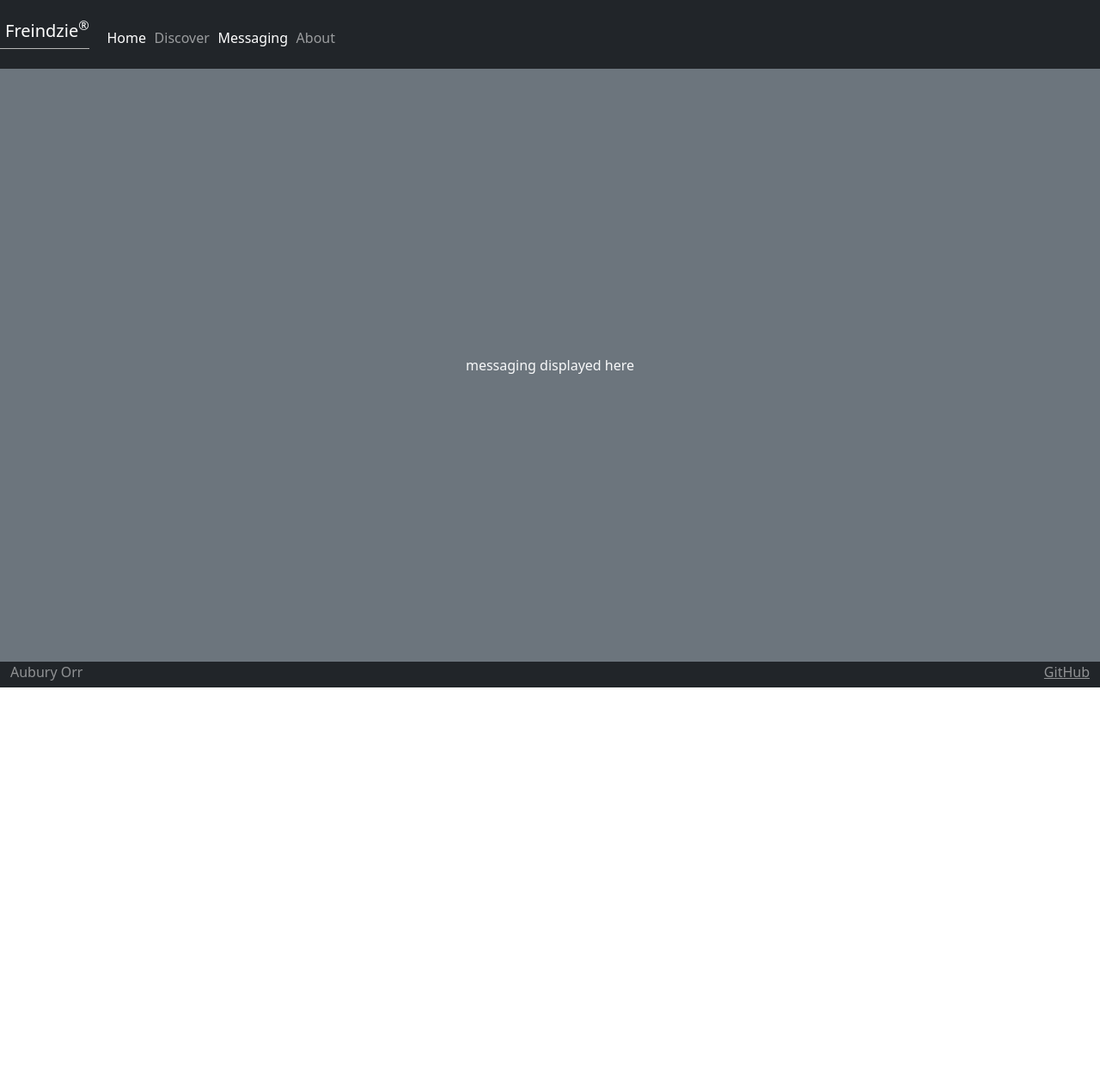
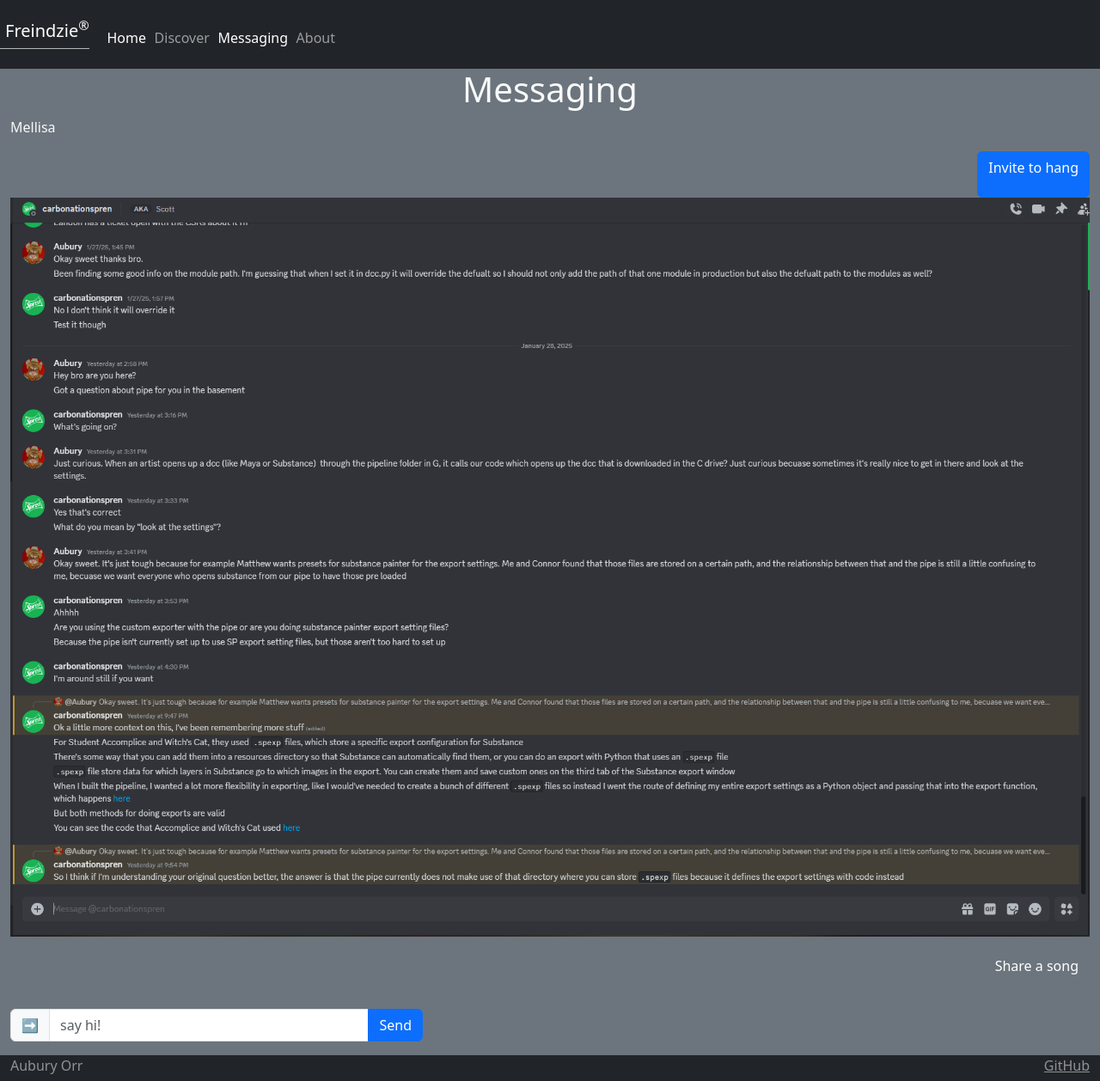
Before and after one commit to BrendonsDad/startup, a React (Vite) app: page /messaging in a window 1280 px wide. Shown: the whole page at 86% size. Before the commit the page ends 800 px from the top, so only its background shows below. Built offline with nearby package versions, Linux system fonts and the light colour scheme.

Commit message:
got the react working, added the new sh file that uses vite.

```diff
--- a/src/about/about.jsx
+++ b/src/about/about.jsx
@@ -1,9 +1,20 @@
 import React from 'react';
+import './about.css';
 
 export function About() {
   return (
     <main className="container-fluid bg-secondary text-center">
-      <div>About displayed here</div>
+        <div id="picture" className="picture-box"><img src="smilingfreinds.png" alt="random" /></div>
+      <div id="quote" className="quote-box bg-light text-dark">
+        <p className="quote">
+          Remember the excietment you felt when you met and hung out with your best friends while growing up? At Friendzie,
+          we try to capture that feeling. Unlike other social media platforms that try to keep you on them as long as possible,
+          we focuse on helping people with similar interests meet up. Meet people in your area that have a similar taste in music,
+          sports or anything else you could imagine. Invite people to "hang" and form groups. We focus on finding you new friends,
+          and you get to focus on your real social life.
+        </p>
+    </div>
+
     </main>
   );
 }
--- a/src/discover/discover.jsx
+++ b/src/discover/discover.jsx
@@ -1,9 +1,43 @@
 import React from 'react';
+import './discover.css';
 
 export function Discover() {
   return (
     <main className="container-fluid bg-secondary text-center">
-      <div>Discover displayed here</div>
+        <h1>JOIN GROUPS IN YOUR AREA</h1>
+
+        <div className="container">
+          <div className="card">
+            <h4>Punk Rock Lovers (Provo)</h4>
+            <img src="guitar.jpg" width="200px" alt="guitar"/>
+          </div>
+          <div className="card">
+            <h4>Intremural Football (Saturdays)</h4>
+            <img src="football.jpg" width="200px" alt="football"/>
+          </div>
+          <div className="card">
+            <h4>Medeival Larping</h4>
+            <img src="sword.jpg" width="200px" alt="sword"/>
+          </div>
+          <div className="card">
+            <h4>Orem Baseball</h4>
+            <img src="baseballmit.jpg" width="200px" alt="baseball mit"/>
+          </div>
+          <div className="card">
+            <h4>Hiking Club</h4>
+            <img src="mountains.jpg" width="200px" alt="Mountain range"/>
+          </div>
+          <div className="card">
+            <h4>Sunset Squad</h4>
+            <img src="beach.jpg" width="200px" alt="Sunset at beach"/>
+          </div>
+        </div>
+
+        <div className="makeGroup">
+            <button className="btn btn-primary">
+                <p>+ Make a Group</p>
+              </button>
+        </div>
     </main>
   );
 }
--- a/src/login/login.jsx
+++ b/src/login/login.jsx
@@ -3,7 +3,27 @@ import React from 'react';
 export function Login() {
   return (
     <main className="container-fluid bg-secondary text-center">
-      <div>login displayed here</div>
+      <h1>We are glad you are <i>here.</i> We will help you get out <i>there.</i></h1>
+      <h3>Sign up or log in</h3>
+      <div className="form">
+        <form method="get" action="discover.html">
+          <div className="input-group mb-3">
+            <span className="input-group-text">@</span>
+            <input className="form-control"type="text" placeholder="your@email.com" />
+          </div>
+          <div className="input-group mb-3">
+            <span className="input-group-text">🔒</span>
+            <input className="form-control" type="password" placeholder="password" />
+          </div>
+          <div className="input-group mb-3">
+              <span className="input-group-text">DOB</span>
+              <input className="form-control" type="date" placeholder="mm/dd/yyyy" />
+            </div>
+          <button type="submit" className="btn btn-primary">Create</button>
+          <p>Already have an Account? Here:</p>
+          <button type="submit" className="btn btn-secondary">Login</button>
+        </form>
+      </div>
     </main>
   );
 }
--- a/src/messaging/messaging.jsx
+++ b/src/messaging/messaging.jsx
@@ -1,9 +1,36 @@
 import React from 'react';
-
+import './messaging.css';
 export function Messaging() {
   return (
     <main className="container-fluid bg-secondary text-center">
-      <div>messaging displayed here</div>
+        <h1 className="Messaging">Messaging</h1>
+        <div className="friend">
+            <p>Mellisa</p>
+        </div>
+        <div className="invite">
+            <button className="btn btn-primary">
+                <p>Invite to hang</p>
+              </button>
+        </div>
+        <div className="textimg">
+            <img className="textExample" src="discordex.PNG" alt="example of texting"/>
+        </div>
+        <div className="sharesong ">
+            <button className="btn btn-secondary">
+                <p>Share a song</p>
+              </button>
+        </div>
+        <div className="message">
+          <form method="get">
+              <div className="input-group mb-3">
+                <span className="input-group-text">➡️</span>
+                <input className="form-control" type="text" placeholder="say hi!" />
+                <button type="submit" className="btn btn-primary">Send</button>
+              </div>
+            </form>
+        </div>
+
+
     </main>
   );
 }
```
Also changed, not shown: 2 other files (tests, documents, lock files or other folders).
